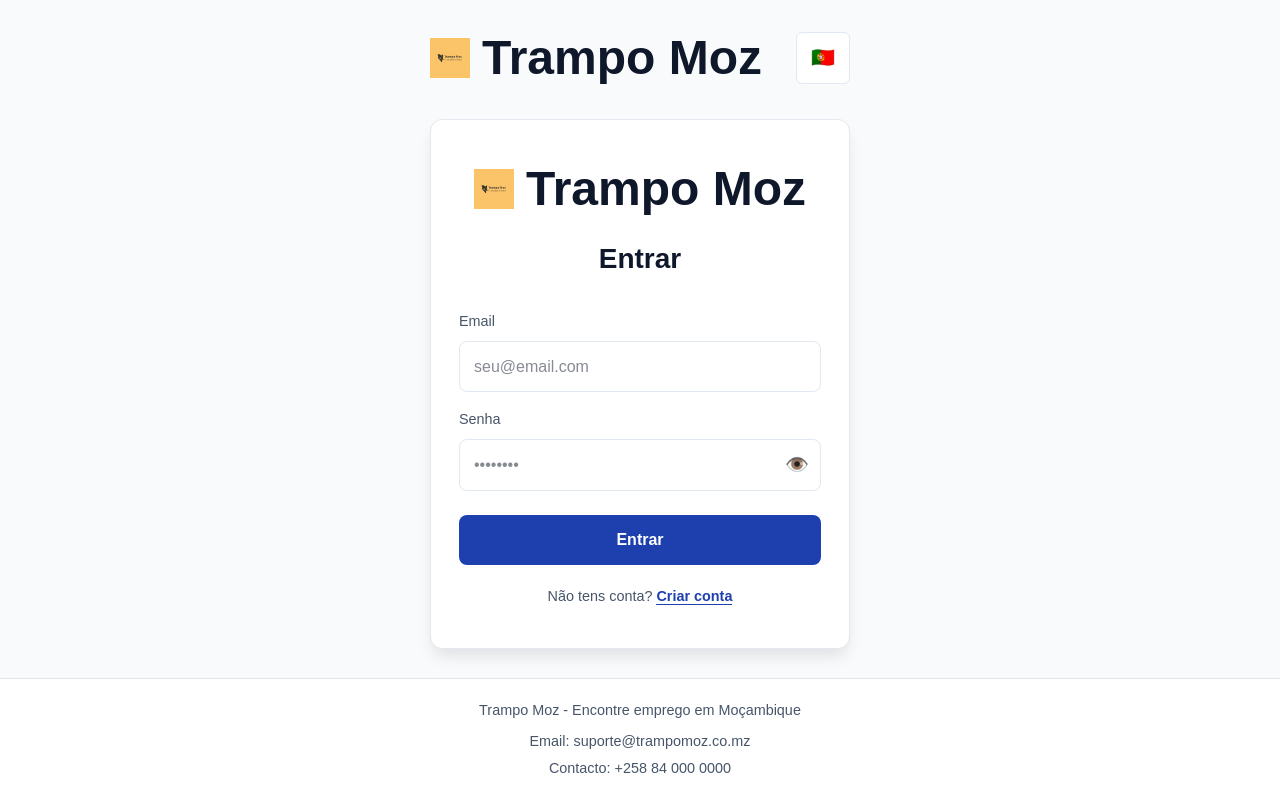
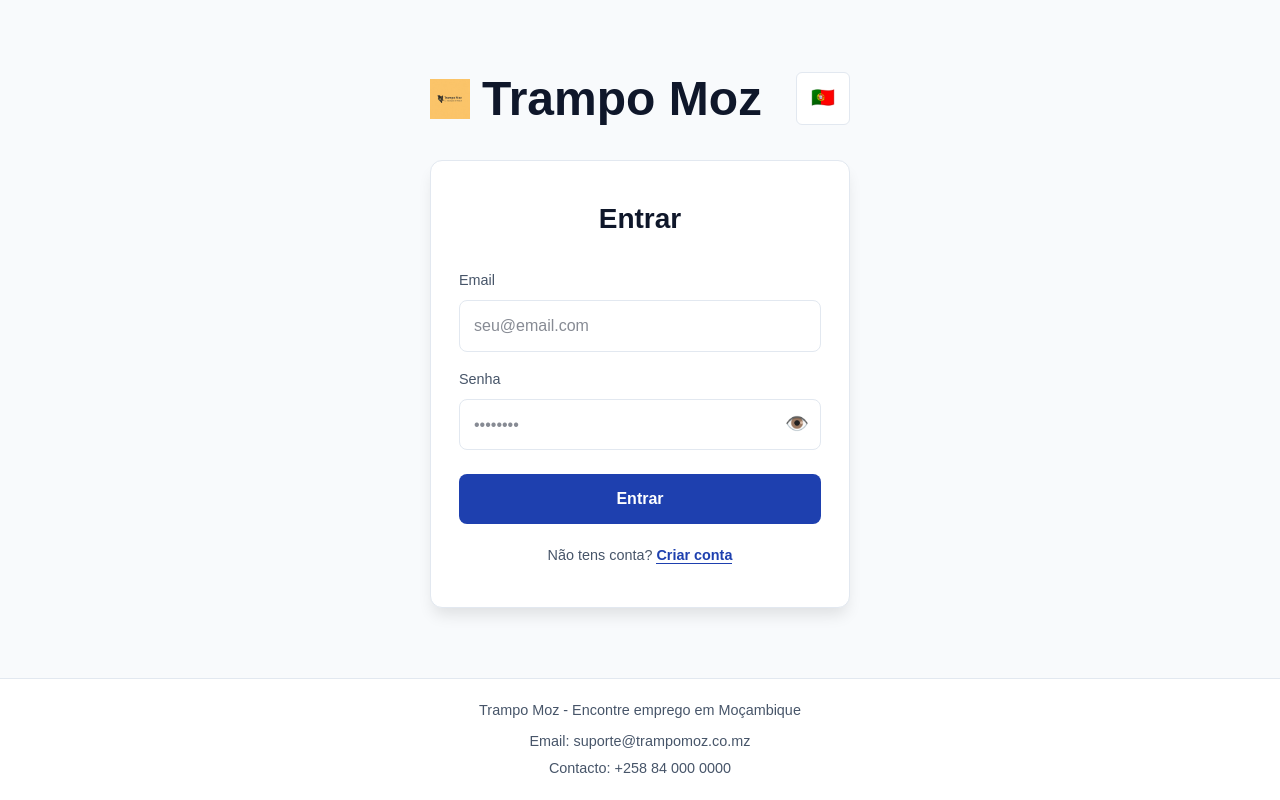
Before and after one commit to NaimaGulele/trampo-moz, a Next.js app: page /login in a window 1280 px wide. Built offline with nearby package versions, Linux system fonts and the light colour scheme.

Commit message:
Remove duplicate logo from login page form

```diff
--- a/app/login/page.js
+++ b/app/login/page.js
@@ -58,10 +58,6 @@ export default function Login() {
           </div>
 
           <div style={{ background: "white", padding: "40px 28px", borderRadius: "12px", boxShadow: "var(--shadow-lg)", border: "1px solid var(--border)" }}>
-          <div style={{ marginBottom: "24px", display: "flex", justifyContent: "center" }}>
-            <Logo />
-          </div>
-
           <h2 style={{ fontSize: "1.75rem", fontWeight: 700, textAlign: "center", marginBottom: "32px", color: "var(--foreground)" }}>
             {t.login.title}
           </h2>
```
